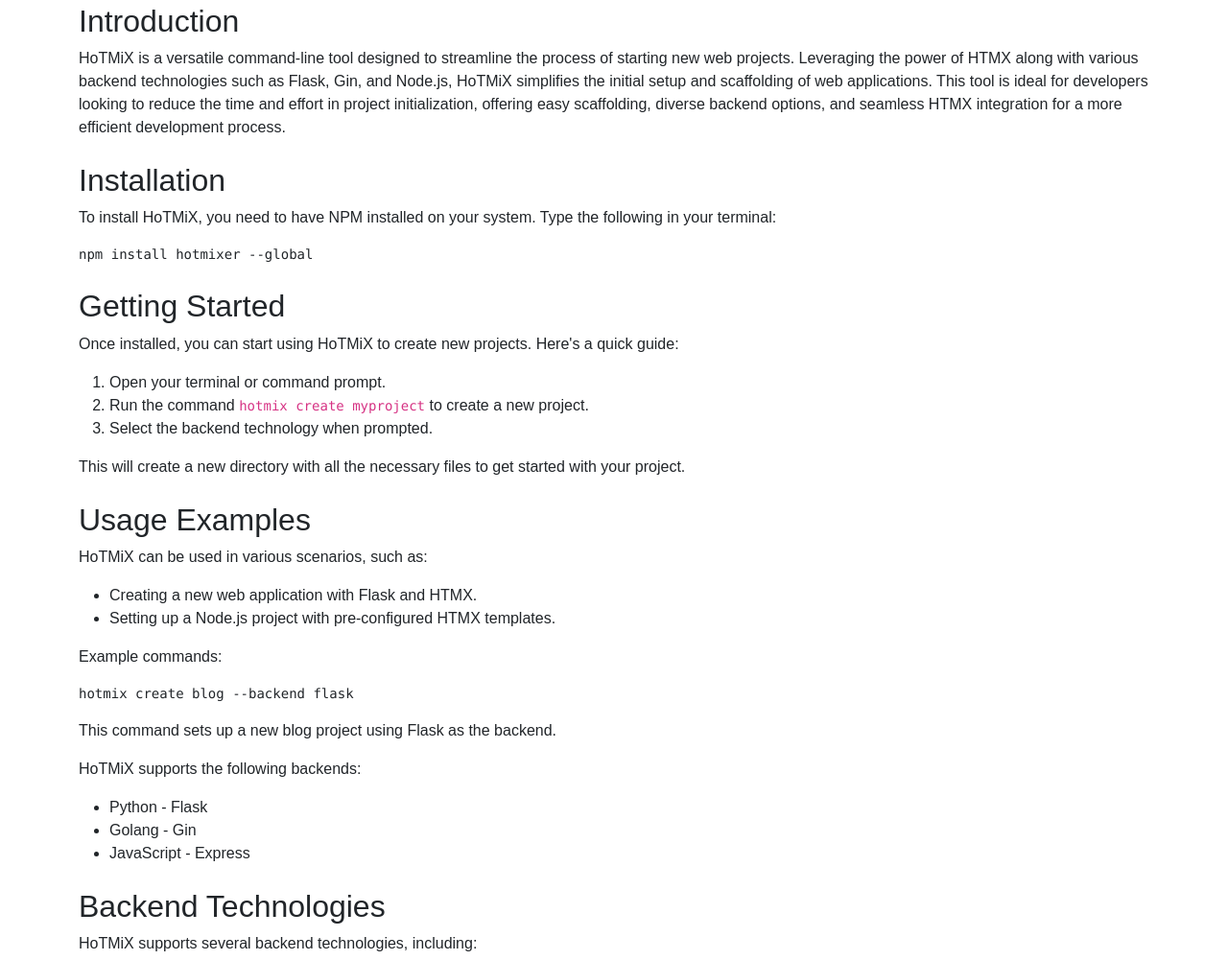
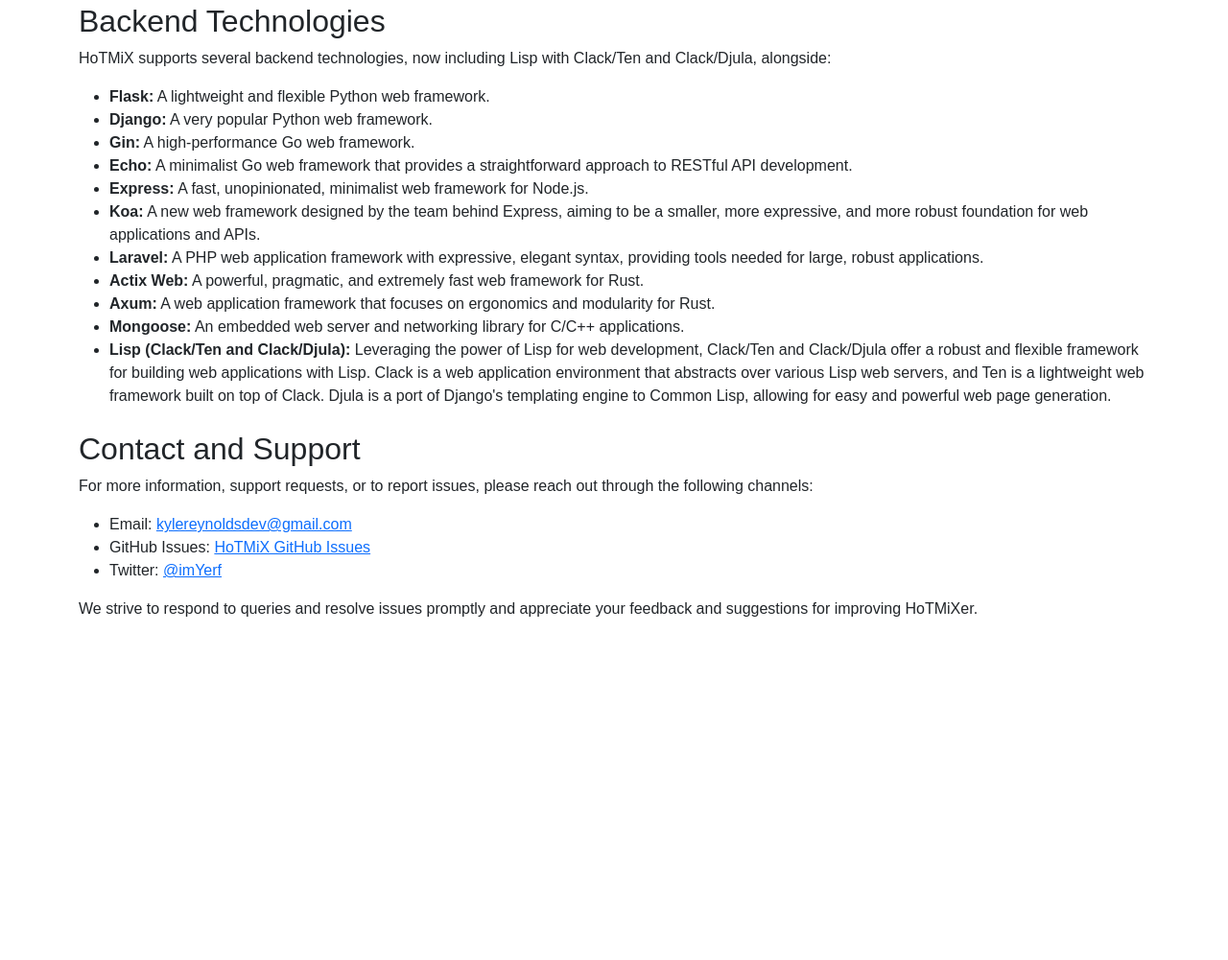
Before and after one commit to KDreynolds/hotmix_site, a plain HTML site: page templates/docs.html in a window 1280 px wide. Shown: the part 391-1392 px from the top of the page at 96% size. After the commit the page ends 1118 px from the top, so only its background shows below. Drawn offline with nearby package versions, Linux system fonts and the light colour scheme.

Commit message:
updates to site for addition of Lisp backend options

```diff
--- a/templates/docs.html
+++ b/templates/docs.html
@@ -62,54 +62,11 @@
             <p>A Comprehensive Guide to Getting Started with HoTMiX</p>
         </header>
 
-        <section id="introduction" class="my-4">
-            <h2>Introduction</h2>
-            <p>
-                HoTMiX is a versatile command-line tool designed to streamline the process of starting new web projects. Leveraging the power of HTMX along with various backend technologies such as Flask, Gin, and Node.js, HoTMiX simplifies the initial setup and scaffolding of web applications. This tool is ideal for developers looking to reduce the time and effort in project initialization, offering easy scaffolding, diverse backend options, and seamless HTMX integration for a more efficient development process.
-            </p>
-        </section>
-
-        <section id="installation" class="my-4">
-            <h2>Installation</h2>
-            <p>To install HoTMiX, you need to have NPM installed on your system. Type the following in your terminal:</p>
-            <pre><code>npm install hotmixer --global</code></pre>
-        </section>
-
-
-        <section id="getting-started" class="my-4">
-            <h2>Getting Started</h2>
-            <p>Once installed, you can start using HoTMiX to create new projects. Here's a quick guide:</p>
-            <ol>
-                <li>Open your terminal or command prompt.</li>
-                <li>Run the command <code>hotmix create myproject</code> to create a new project.</li>
-                <li>Select the backend technology when prompted.</li>
-            </ol>
-            <p>This will create a new directory with all the necessary files to get started with your project.</p>
-        </section>
-
-
-
-        <section id="usage-examples" class="my-4">
-            <h2>Usage Examples</h2>
-            <p>HoTMiX can be used in various scenarios, such as:</p>
-            <ul>
-                <li>Creating a new web application with Flask and HTMX.</li>
-                <li>Setting up a Node.js project with pre-configured HTMX templates.</li>
-            </ul>
-            <p>Example commands:</p>
-            <pre><code>hotmix create blog --backend flask</code></pre>
-            <p>This command sets up a new blog project using Flask as the backend.</p>
-            <p>HoTMiX supports the following backends:</p>
-            <ul>
-                <li>Python - Flask</li>
-                <li>Golang - Gin</li>
-                <li>JavaScript - Express</li>
-            </ul>
-        </section>
+        <!-- Introduction, Installation, Getting Started, Usage Examples sections remain unchanged -->
 
         <section id="backend-technologies" class="my-4">
             <h2>Backend Technologies</h2>
-            <p>HoTMiX supports several backend technologies, including:</p>
+            <p>HoTMiX supports several backend technologies, now including Lisp with Clack/Ten and Clack/Djula, alongside:</p>
             <ul>
                 <li><strong>Flask:</strong> A lightweight and flexible Python web framework.</li>
                 <li><strong>Django:</strong> A very popular Python web framework.</li>
@@ -121,36 +78,11 @@
                 <li><strong>Actix Web:</strong> A powerful, pragmatic, and extremely fast web framework for Rust.</li>
                 <li><strong>Axum:</strong> A web application framework that focuses on ergonomics and modularity for Rust.</li>
                 <li><strong>Mongoose:</strong> An embedded web server and networking library for C/C++ applications.</li>
+                <li><strong>Lisp (Clack/Ten and Clack/Djula):</strong> Leveraging the power of Lisp for web development, Clack/Ten and Clack/Djula offer a robust and flexible framework for building web applications with Lisp. Clack is a web application environment that abstracts over various Lisp web servers, and Ten is a lightweight web framework built on top of Clack. Djula is a port of Django's templating engine to Common Lisp, allowing for easy and powerful web page generation.</li>
             </ul>
         </section>
 
-
-        <section id="faq" class="my-4">
-            <h2>FAQs</h2>
-            <p>Here are some frequently asked questions about HoTMiX:</p>
-            <dl>
-                <dt>Q: How do I update HoTMiX?</dt>
-                <dd>A: Run <code>hotmix update</code> in your terminal.</dd>
-                <!-- Add more FAQs as needed -->
-            </dl>
-        </section>
-
-        <section id="contributing" class="my-4">
-            <h2>Contributing</h2>
-            <p>We welcome contributions from the community. If you're interested in contributing, please check our README <a href="https://github.com/KDreynolds/HoTMiX">here</a>.</p>
-        </section>
-
-        <section id="license" class="my-4">
-            <h2>License</h2>
-            <p>HoTMiX is open-sourced under the MIT License. This permissive license allows for broad freedom in the use and distribution of the software, including commercial use. Details on the MIT License can be found here <a href="https://mit-license.org/">MIT License</a>.</p>
-        </section>
-
-
-        <section id="acknowledgments" class="my-4">
-            <h2>Acknowledgments</h2>
-            <p>Special thanks to the contributors and community members who have played a pivotal role in the development and growth of HoTMiX. A heartfelt appreciation to Mr. Carson Gross for his invaluable insights and contributions. We also acknowledge the support and feedback from the HoTMiX user community, which has been instrumental in shaping the tool's evolution.</p>
-        </section>
-
+        <!-- FAQs, Contributing, License, Acknowledgments sections remain unchanged -->
 
         <section id="contact-support" class="my-4">
             <h2>Contact and Support</h2>
```
Also changed, not shown: templates/index.html (+1 -1 lines).
